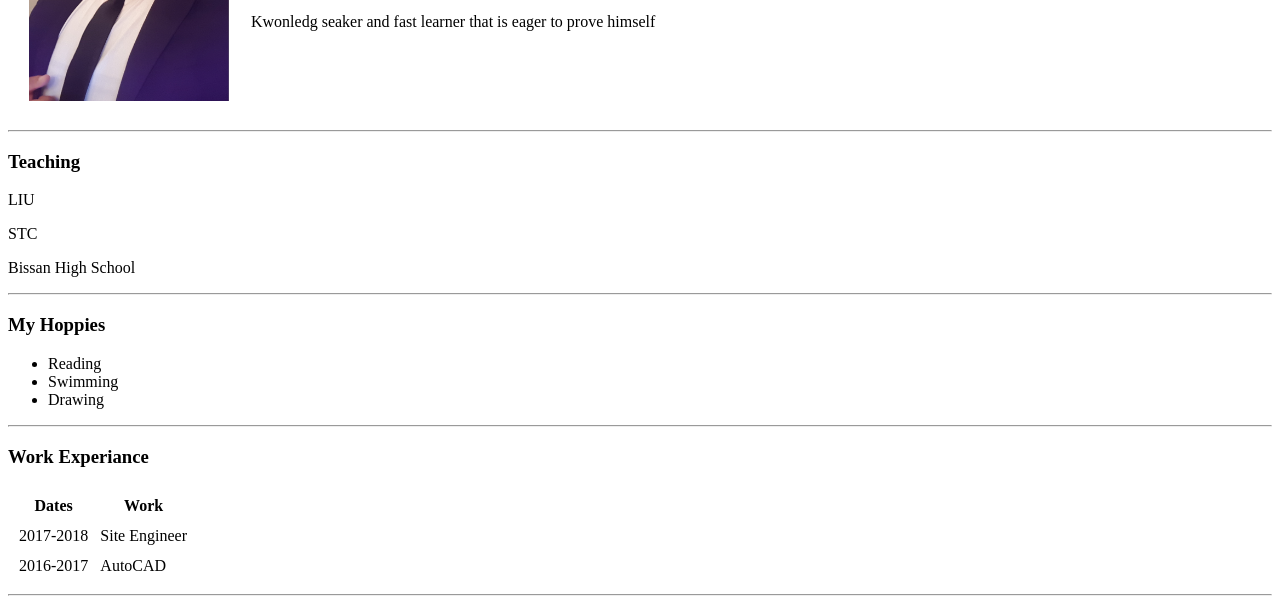
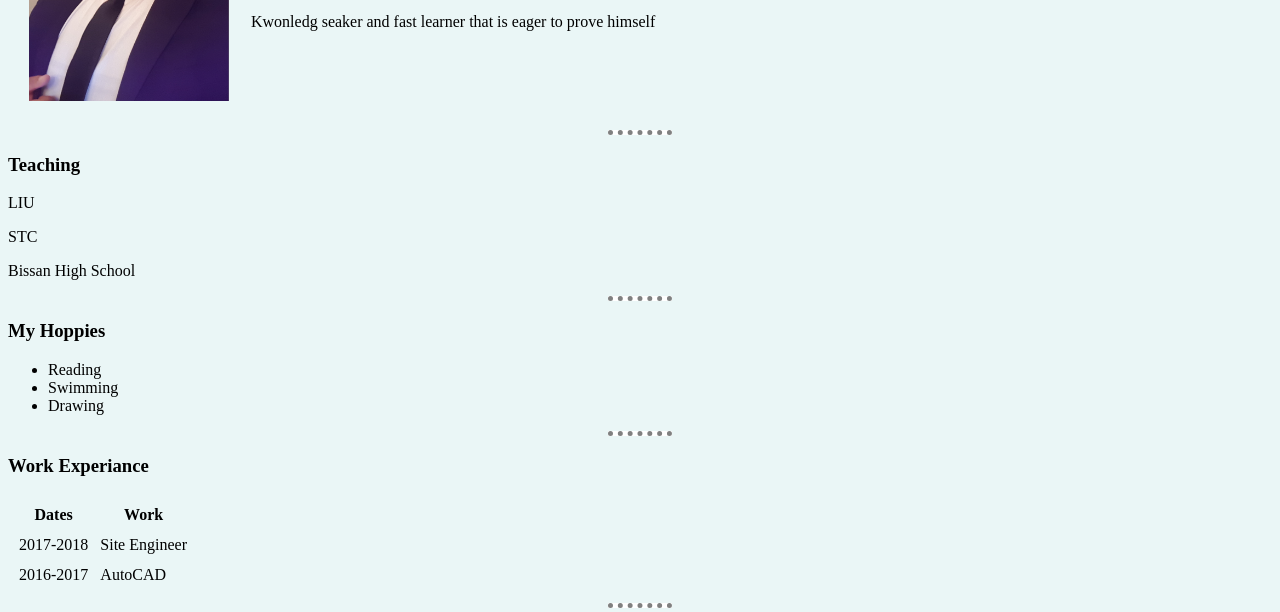
Before and after one commit to Rachid-AM/Rachid, a plain HTML site: page index.html in a window 1280 px wide. Shown: the part 178-790 px from the top of the page. Drawn offline with Linux system fonts and the light colour scheme.

Commit message:
test deploy

```diff
--- a/index.html
+++ b/index.html
@@ -4,6 +4,19 @@
     <meta http-equiv="X-UA-Compatible" content="IE=edge">
     <meta name="viewport" content="width=device-width, initial-scale=1.0">
     <title>Rachid's Website</title>
+    <style>
+        body{
+            background-color: #EAF6F6;
+        }
+        hr{
+            background-color: white;
+            border: none;
+            border-top-style: dotted;
+            border-color: gray;
+            border-width: 5px;
+            width: 5%;
+        }
+    </style>
 </head>
 <body>
     <table cellspacing="20">
@@ -18,7 +31,7 @@
     </table>
 
 
-    <hr>
+    <hr noshade="">
     <h3>Teaching</h3>
     <p>LIU</p>
     <p>STC</p>
```
